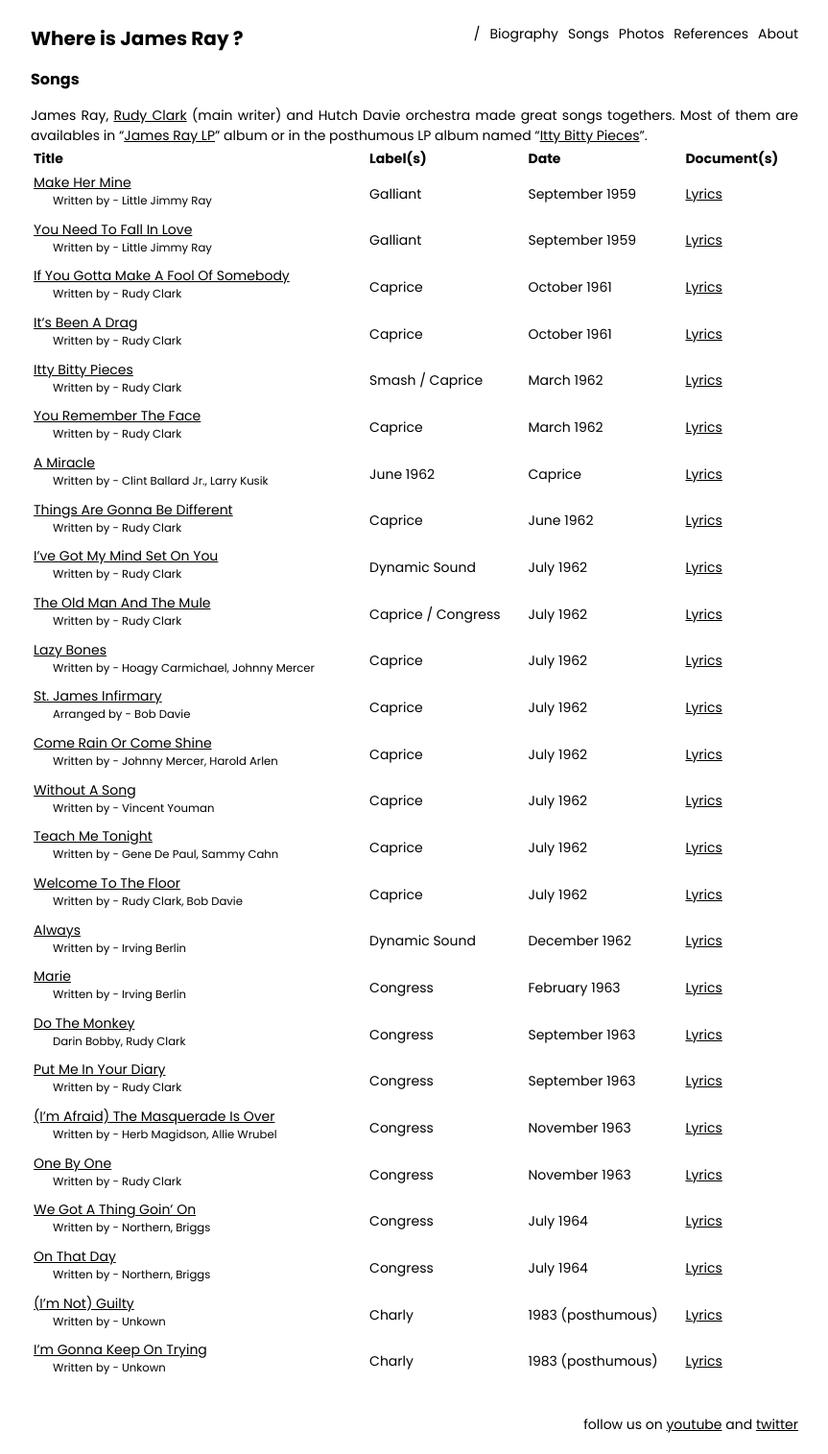
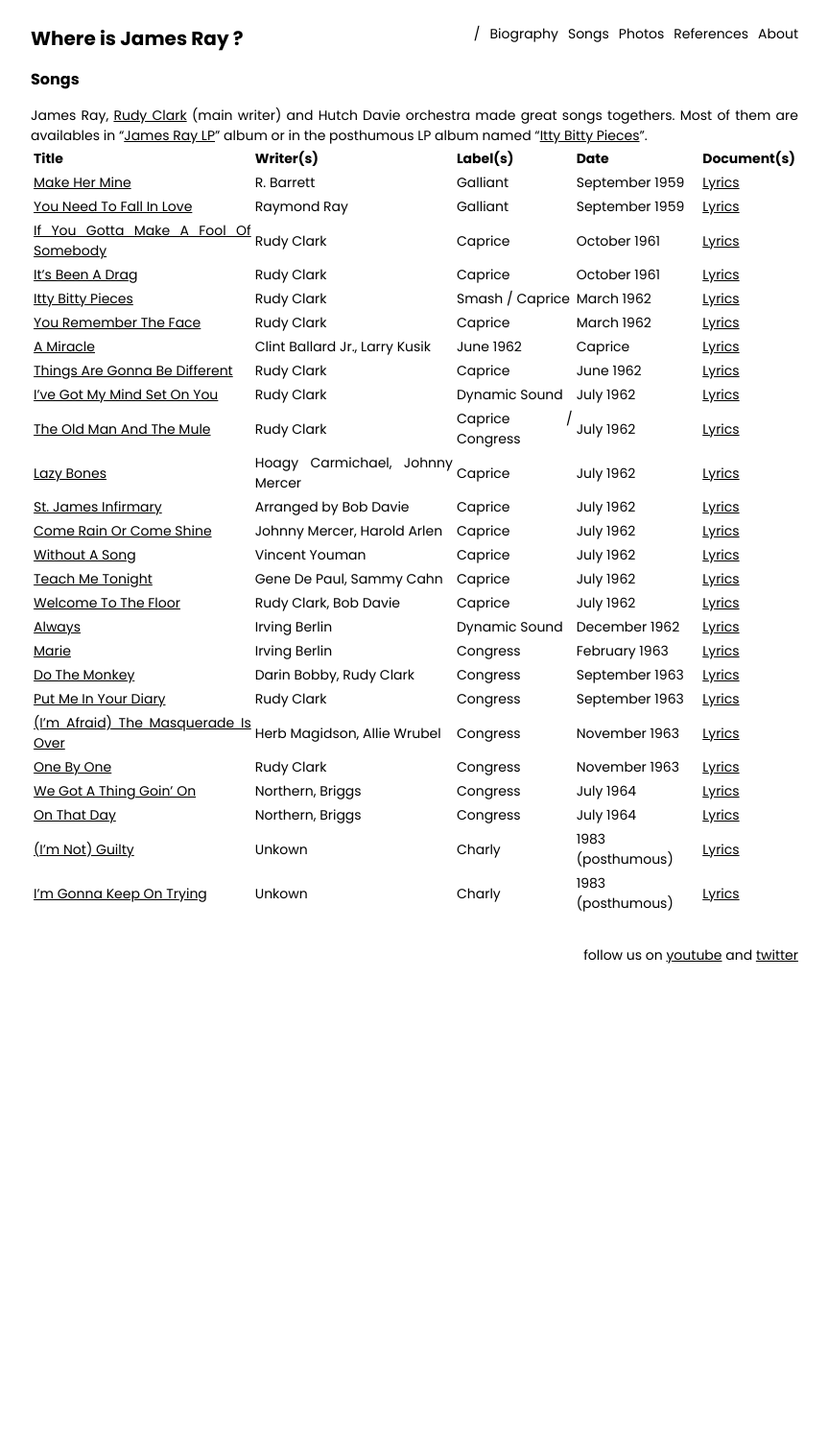
Before and after one commit to jamesraymusic/jamesraymusic.github.io, a Jekyll site: the page built from songs.md, in a window 1280 px wide. Shown: the whole page at 96% size, without its empty margins (208-1071 px from the left). Built offline with Jekyll 4.4.1, drawn with Linux system fonts in a browser that asks for light colours; after the commit the page ends 1026 px from its top, so only the background shows below that.

Commit message:
Update songs.md

```diff
--- a/songs.md
+++ b/songs.md
@@ -8,31 +8,31 @@ permalink: /songs/
 
 James Ray, [Rudy Clark](https://en.wikipedia.org/wiki/Rudy_Clark) (main writer) and Hutch Davie orchestra made great songs togethers. Most of them are availables in "[James Ray LP](https://www.discogs.com/release/3221079-James-Ray-James-Ray)" album or in the posthumous LP album named "[Itty Bitty Pieces](https://www.discogs.com/release/3016494-James-Ray-Itty-Bitty-Pieces)".
 
-| Title | Label(s) | Date | Document(s) |
-| --- | --- | --- | --- |
-| [Make Her Mine](https://www.youtube.com/watch?v=r0ptmu3QHI8)<br><sup>Written by - Little Jimmy Ray</sup> | Galliant | September 1959 |  [Lyrics](./lyrics/make-her-mine.md) |
-| [You Need To Fall In Love](https://www.youtube.com/watch?v=a21ujJ22t3s)<br><sup>Written by - Little Jimmy Ray</sup> | Galliant | September 1959 | [Lyrics](./lyrics/you-need-to-fall-in-love.md) |
-| [If You Gotta Make A Fool Of Somebody](https://www.youtube.com/watch?v=sperNZW6A8k)<br><sup>Written by - Rudy Clark</sup> | Caprice | October 1961 | [Lyrics](./lyrics/if-you-gotta-make-a-fool-of-somebody.md) |
-| [It's Been A Drag](https://www.youtube.com/watch?v=Z8zyY8Q37fk)<br><sup>Written by - Rudy Clark</sup> | Caprice | October 1961 | [Lyrics](./lyrics/its-been-a-drag.md) |
-| [Itty Bitty Pieces](https://www.youtube.com/watch?v=56Tv8PjAF5Y)<br><sup>Written by - Rudy Clark</sup> | Smash / Caprice | March 1962 | [Lyrics](./lyrics/itty-bitty-pieces.md) |
-| [You Remember The Face](https://www.youtube.com/watch?v=ZR7JAQcVPgM)<br><sup>Written by - Rudy Clark</sup> | Caprice | March 1962 | [Lyrics](./lyrics/you-remember-the-face.md) |
-| [A Miracle](https://www.youtube.com/watch?v=s9y2VSHu2I8)<br><sup>Written by - Clint Ballard Jr., Larry Kusik</sup> | June 1962 | Caprice | [Lyrics](./lyrics/a-miracle.md) |
-| [Things Are Gonna Be Different](https://www.youtube.com/watch?v=_78nuECv3Do)<br><sup>Written by - Rudy Clark</sup> | Caprice | June 1962 | [Lyrics](./lyrics/things-are-gonna-be-different.md) |
-| [I've Got My Mind Set On You](https://www.youtube.com/watch?v=dSNbpBOf80A)<br><sup>Written by - Rudy Clark</sup> | Dynamic Sound | July 1962 | [Lyrics](./lyrics/i-ve-got-my-mind-set-on-you.md) |
-| [The Old Man And The Mule](https://www.youtube.com/watch?v=9H6uo_a24xU)<br><sup>Written by - Rudy Clark</sup> | Caprice / Congress | July 1962 | [Lyrics](./lyrics/the-old-man-and-the-mule.md) |
-| [Lazy Bones](https://www.youtube.com/watch?v=Apj1Cvkc55o)<br><sup>Written by - Hoagy Carmichael, Johnny Mercer</sup> | Caprice | July 1962 | [Lyrics](./lyrics/lazy-bones.md) |
-| [St. James Infirmary](https://www.youtube.com/watch?v=lAP2bfSE_2s)<br><sup>Arranged by - Bob Davie</sup> | Caprice | July 1962 | [Lyrics](./lyrics/st-james-infirmary.md) |
-| [Come Rain Or Come Shine](https://www.youtube.com/watch?v=2uZ1bjzcJME)<br><sup>Written by - Johnny Mercer, Harold Arlen</sup> | Caprice | July 1962 | [Lyrics](./lyrics/come-rain-or-come-shine.md) |
-| [Without A Song](https://www.youtube.com/watch?v=vVQ447pzuzU)<br><sup>Written by - Vincent Youman</sup> | Caprice | July 1962 | [Lyrics](./lyrics/without-a-song.md) |
-| [Teach Me Tonight](https://www.youtube.com/watch?v=Z3g0ktzpZXs)<br><sup>Written by - Gene De Paul, Sammy Cahn</sup> | Caprice | July 1962 | [Lyrics](./lyrics/teach-me-tonight.md) |
-| [Welcome To The Floor](https://www.youtube.com/watch?v=xDs6FBXgC60)<br><sup>Written by - Rudy Clark, Bob Davie</sup> | Caprice | July 1962 | [Lyrics](./lyrics/welcome-to-the-floor.md) |
-| [Always](https://www.youtube.com/watch?v=RwJwHDQvj_s)<br><sup>Written by - Irving Berlin</sup> | Dynamic Sound | December 1962 | [Lyrics](./lyrics/always.md) |
-| [Marie](https://www.youtube.com/watch?v=xVRQULoAq8U)<br><sup>Written by - Irving Berlin</sup> | Congress | February 1963 | [Lyrics](./lyrics/marie.md) |
-| [Do The Monkey](https://www.youtube.com/watch?v=4VttO0uJH_Q)<br><sup>Darin Bobby, Rudy Clark</sup> | Congress | September 1963 | [Lyrics](./lyrics/do-the-monkey.md) |
-| [Put Me In Your Diary](https://www.youtube.com/watch?v=sTOyZlzDekQ)<br><sup>Written by - Rudy Clark</sup> | Congress | September 1963 | [Lyrics](./lyrics/put-me-in-your-diary.md) |
-| [(I'm Afraid) The Masquerade Is Over](https://www.youtube.com/watch?v=aEqzGMSyVOU)<br><sup>Written by - Herb Magidson, Allie Wrubel</sup> | Congress | November 1963 | [Lyrics](./lyrics/i-m-afraid-the-masquerade-is-over.md) |
-| [One By One](https://www.youtube.com/watch?v=qAnOf4q-6uA)<br><sup>Written by - Rudy Clark</sup> | Congress | November 1963 | [Lyrics](./lyrics/one-by-one.md) |
-| [We Got A Thing Goin' On](https://www.youtube.com/watch?v=jUdfMkWEpFQ)<br><sup>Written by - Northern, Briggs</sup> | Congress | July 1964 | [Lyrics](./lyrics/we-got-a-thing-going-on.md) |
-| [On That Day](https://www.youtube.com/watch?v=Lg7g_tXujyg)<br><sup>Written by - Northern, Briggs</sup> | Congress | July 1964 | [Lyrics](./lyrics/on-that-day.md) |
-| [(I'm Not) Guilty](https://www.youtube.com/watch?v=ErTy6JLe9c0)<br><sup>Written by - Unkown</sup> | Charly | 1983 (posthumous) | [Lyrics](./lyrics/i-m-not-guilty.md) |
-| [I'm Gonna Keep On Trying](https://www.youtube.com/watch?v=qbvnqetOx5k)<br><sup>Written by - Unkown</sup> | Charly | 1983 (posthumous) | [Lyrics](./lyrics/i-m-gonna-keep-on-trying.md) |
+| Title | Writer(s) | Label(s) | Date | Document(s) |
+| --- | --- | --- | --- | --- |
+| [Make Her Mine](https://www.youtube.com/watch?v=r0ptmu3QHI8) | R. Barrett | Galliant | September 1959 |  [Lyrics](./lyrics/make-her-mine.md) |
+| [You Need To Fall In Love](https://www.youtube.com/watch?v=a21ujJ22t3s) | Raymond Ray | Galliant | September 1959 | [Lyrics](./lyrics/you-need-to-fall-in-love.md) |
+| [If You Gotta Make A Fool Of Somebody](https://www.youtube.com/watch?v=sperNZW6A8k) | Rudy Clark | Caprice | October 1961 | [Lyrics](./lyrics/if-you-gotta-make-a-fool-of-somebody.md) |
+| [It's Been A Drag](https://www.youtube.com/watch?v=Z8zyY8Q37fk) | Rudy Clark | Caprice | October 1961 | [Lyrics](./lyrics/its-been-a-drag.md) |
+| [Itty Bitty Pieces](https://www.youtube.com/watch?v=56Tv8PjAF5Y) | Rudy Clark | Smash / Caprice | March 1962 | [Lyrics](./lyrics/itty-bitty-pieces.md) |
+| [You Remember The Face](https://www.youtube.com/watch?v=ZR7JAQcVPgM) | Rudy Clark | Caprice | March 1962 | [Lyrics](./lyrics/you-remember-the-face.md) |
+| [A Miracle](https://www.youtube.com/watch?v=s9y2VSHu2I8) | Clint Ballard Jr., Larry Kusik | June 1962 | Caprice | [Lyrics](./lyrics/a-miracle.md) |
+| [Things Are Gonna Be Different](https://www.youtube.com/watch?v=_78nuECv3Do) | Rudy Clark | Caprice | June 1962 | [Lyrics](./lyrics/things-are-gonna-be-different.md) |
+| [I've Got My Mind Set On You](https://www.youtube.com/watch?v=dSNbpBOf80A) | Rudy Clark | Dynamic Sound | July 1962 | [Lyrics](./lyrics/i-ve-got-my-mind-set-on-you.md) |
+| [The Old Man And The Mule](https://www.youtube.com/watch?v=9H6uo_a24xU) | Rudy Clark | Caprice / Congress | July 1962 | [Lyrics](./lyrics/the-old-man-and-the-mule.md) |
+| [Lazy Bones](https://www.youtube.com/watch?v=Apj1Cvkc55o) | Hoagy Carmichael, Johnny Mercer | Caprice | July 1962 | [Lyrics](./lyrics/lazy-bones.md) |
+| [St. James Infirmary](https://www.youtube.com/watch?v=lAP2bfSE_2s) | Arranged by Bob Davie | Caprice | July 1962 | [Lyrics](./lyrics/st-james-infirmary.md) |
+| [Come Rain Or Come Shine](https://www.youtube.com/watch?v=2uZ1bjzcJME) | Johnny Mercer, Harold Arlen| Caprice | July 1962 | [Lyrics](./lyrics/come-rain-or-come-shine.md) |
+| [Without A Song](https://www.youtube.com/watch?v=vVQ447pzuzU) | Vincent Youman | Caprice | July 1962 | [Lyrics](./lyrics/without-a-song.md) |
+| [Teach Me Tonight](https://www.youtube.com/watch?v=Z3g0ktzpZXs) | Gene De Paul, Sammy Cahn | Caprice | July 1962 | [Lyrics](./lyrics/teach-me-tonight.md) |
+| [Welcome To The Floor](https://www.youtube.com/watch?v=xDs6FBXgC60) | Rudy Clark, Bob Davie | Caprice | July 1962 | [Lyrics](./lyrics/welcome-to-the-floor.md) |
+| [Always](https://www.youtube.com/watch?v=RwJwHDQvj_s) | Irving Berlin | Dynamic Sound | December 1962 | [Lyrics](./lyrics/always.md) |
+| [Marie](https://www.youtube.com/watch?v=xVRQULoAq8U) | Irving Berlin | Congress | February 1963 | [Lyrics](./lyrics/marie.md) |
+| [Do The Monkey](https://www.youtube.com/watch?v=4VttO0uJH_Q) | Darin Bobby, Rudy Clark | Congress | September 1963 | [Lyrics](./lyrics/do-the-monkey.md) |
+| [Put Me In Your Diary](https://www.youtube.com/watch?v=sTOyZlzDekQ) | Rudy Clark | Congress | September 1963 | [Lyrics](./lyrics/put-me-in-your-diary.md) |
+| [(I'm Afraid) The Masquerade Is Over](https://www.youtube.com/watch?v=aEqzGMSyVOU) | Herb Magidson, Allie Wrubel | Congress | November 1963 | [Lyrics](./lyrics/i-m-afraid-the-masquerade-is-over.md) |
+| [One By One](https://www.youtube.com/watch?v=qAnOf4q-6uA) | Rudy Clark | Congress | November 1963 | [Lyrics](./lyrics/one-by-one.md) |
+| [We Got A Thing Goin' On](https://www.youtube.com/watch?v=jUdfMkWEpFQ) | Northern, Briggs | Congress | July 1964 | [Lyrics](./lyrics/we-got-a-thing-going-on.md) |
+| [On That Day](https://www.youtube.com/watch?v=Lg7g_tXujyg) | Northern, Briggs | Congress | July 1964 | [Lyrics](./lyrics/on-that-day.md) |
+| [(I'm Not) Guilty](https://www.youtube.com/watch?v=ErTy6JLe9c0) | Unkown | Charly | 1983 (posthumous) | [Lyrics](./lyrics/i-m-not-guilty.md) |
+| [I'm Gonna Keep On Trying](https://www.youtube.com/watch?v=qbvnqetOx5k) | Unkown | Charly | 1983 (posthumous) | [Lyrics](./lyrics/i-m-gonna-keep-on-trying.md) |
```
